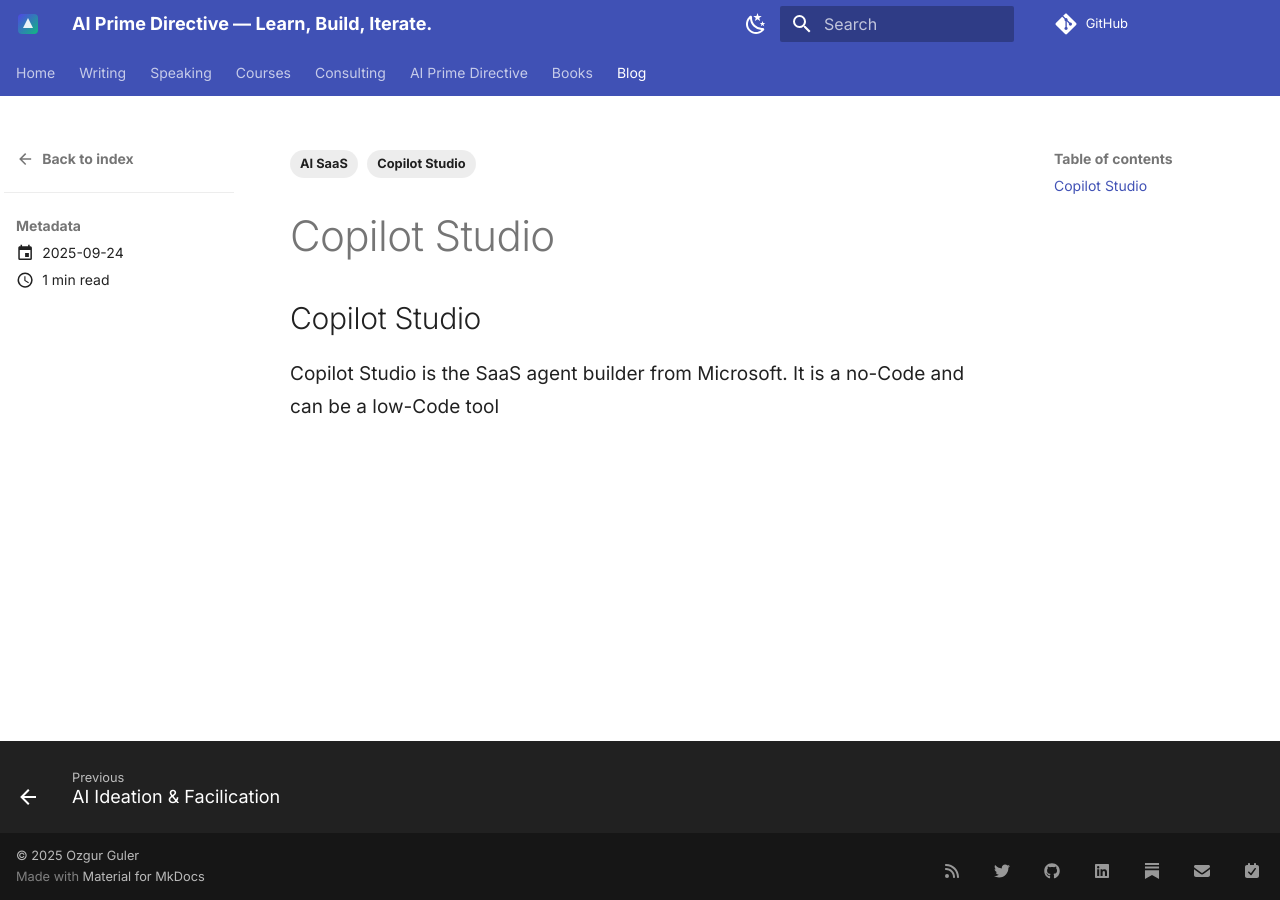
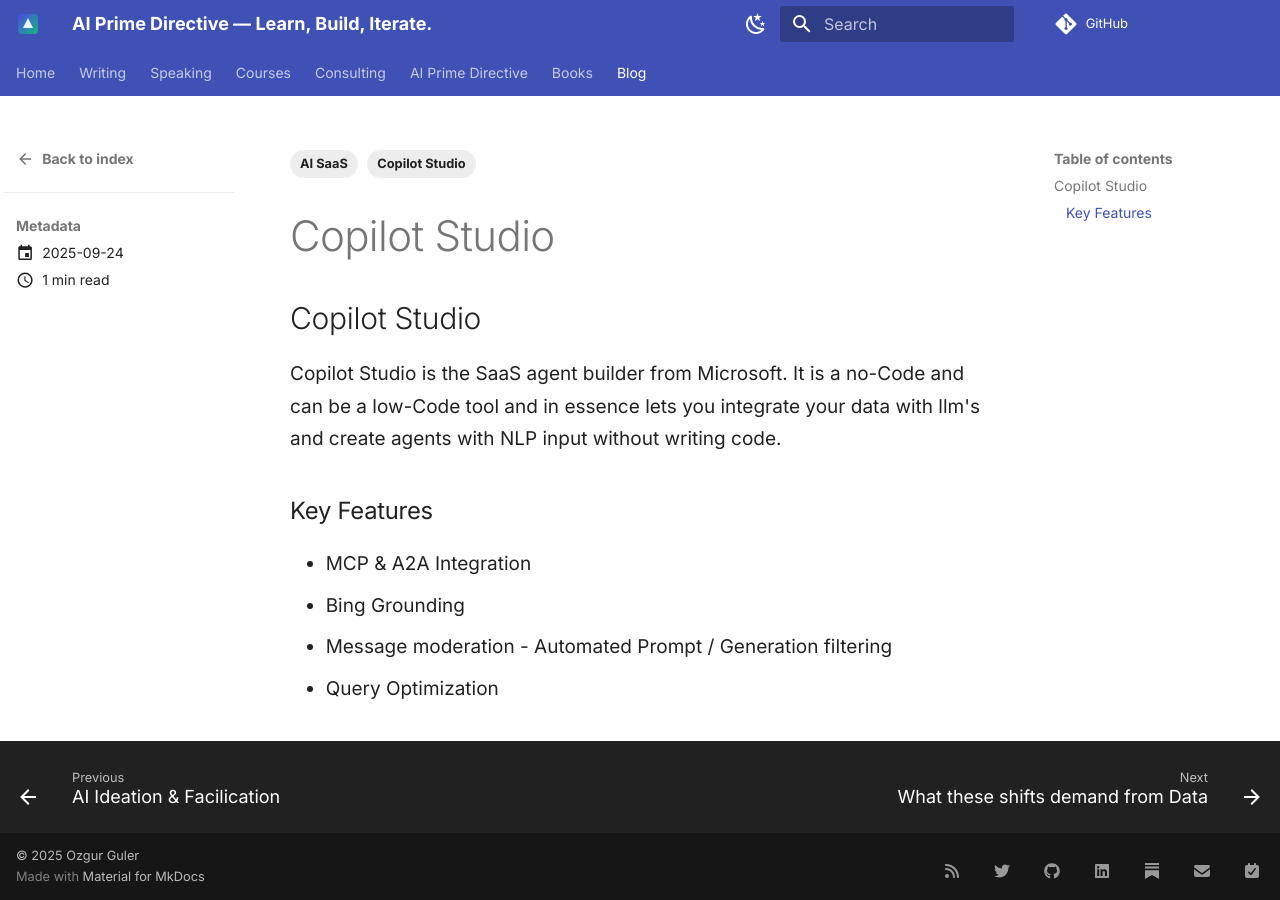
Before and after one commit to ozgurgulerx/ai-prime-directive, an MkDocs documentation site: the page built from docs/blog/posts/250924-copilot-studio-review.md, in a window 1280 px wide. Built offline with MkDocs 1.6.1 and Material for MkDocs 9.7.7, drawn with Linux system fonts in a browser that asks for light colours; plug-ins that fetch from the network failed and are left out; comment, search, counter and statistics services are not loaded.

```diff
--- a/docs/blog/posts/250924-copilot-studio-review.md
+++ b/docs/blog/posts/250924-copilot-studio-review.md
@@ -10,4 +10,11 @@
 ## Copilot Studio
 
 Copilot Studio is the SaaS agent builder from Microsoft.
-It is a no-Code and can be a low-Code tool
+It is a no-Code and can be a low-Code tool and in essence lets you integrate your data with llm's and create agents with NLP input without writing code.
+
+### Key Features
+
+- MCP & A2A Integration
+- Bing Grounding
+- Message moderation - Automated Prompt / Generation filtering
+- Query Optimization
```
Also changed, not shown: docs/blog/posts/251001-ai-data-requirements.md (added, +27 -0 lines), docs/assets/img/ai-data-requirements-1000w.png (added), docs/assets/img/ai-data-requirements-1400w.png (added), docs/assets/img/ai-data-requirements-800w.png (added), docs/assets/img/ai-data-requirements.png (added), 2 other files.
